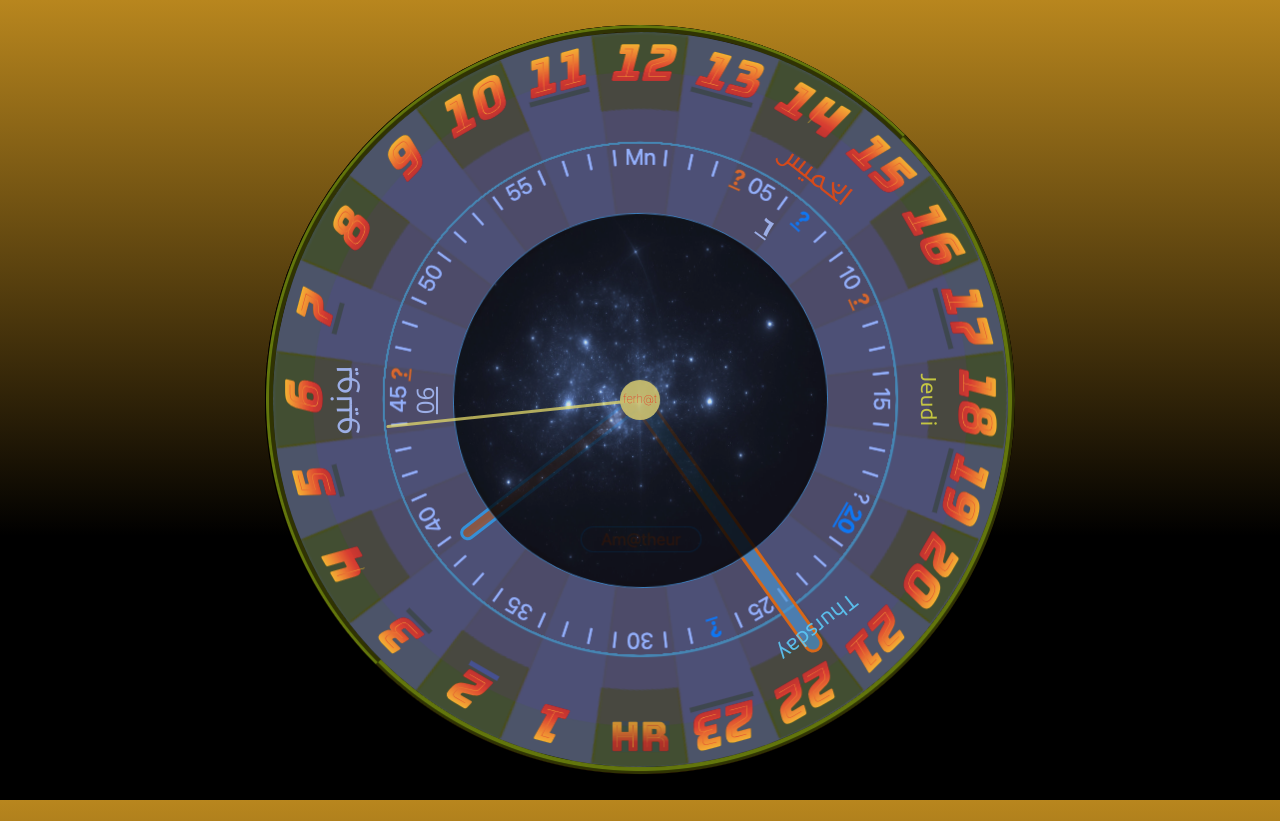
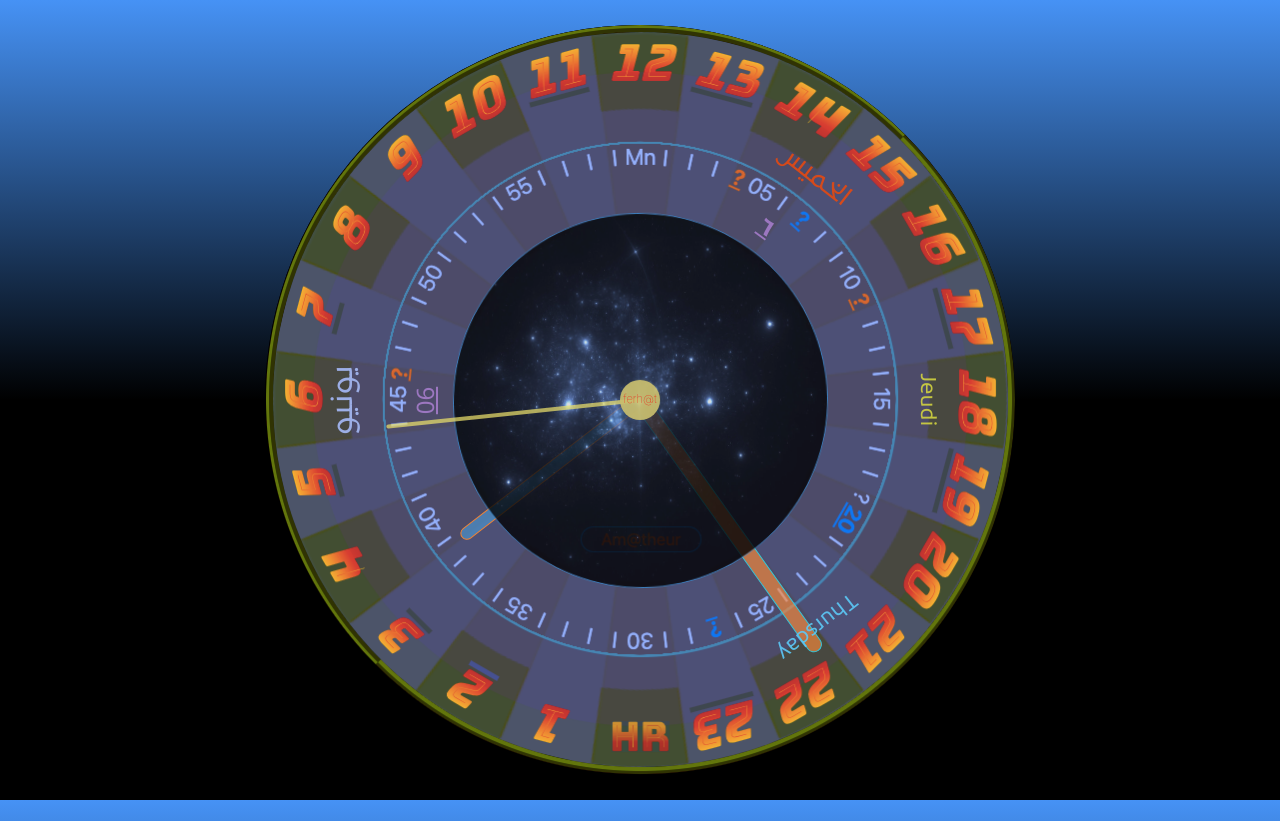
Before and after one commit to Ferroxy/ferrOxy, a plain HTML site: page index.html in a window 1280 px wide. Drawn offline with Linux system fonts and the light colour scheme.

Commit message:
cielbleu

```diff
--- a/style.css
+++ b/style.css
@@ -20,7 +20,7 @@ body {
     margin: 0;
     padding: 0;
     background: rgb(0, 0, 0);
-    background: linear-gradient(0deg, rgba(0, 0, 0, 1) 33%, rgb(184 134 30) 100%);
+    background: linear-gradient(0deg, rgba(0, 0, 0, 1) 50%, rgb(70, 146, 245) 100%);
     font-family: -apple-system, BlinkMacSystemFont, 'Segoe UI', Roboto,
         Oxygen, Ubuntu, Cantarell,
         'Open Sans', 'Helvetica Neue',
@@ -106,7 +106,7 @@ body {
     border: 1px solid #d84a2f7a;
     border-radius: 1.5em;
 } */
-
+/*
 .datfr {
     position: absolute;
     left: 41.8%;
@@ -117,7 +117,7 @@ body {
     padding: 2px 20px;
     border: 1px solid #3590d8;
     border-radius: 1.5em;
-}
+} */
 
 .calend {
     font-family: arabFont;
@@ -128,15 +128,16 @@ body {
 .calend .jj {
     --rotation: 0;
     position: absolute;
+    left: 19%;
+    bottom: 19%;
     width: 62%;
     height: 62%;
     font-family: 'Segoe UI', Tahoma, Geneva, Verdana, sans-serif;
     font-size: 1.5rem;
     color: #9caee6;
+    border-radius: 50%;
+    color: rgb(156, 119, 192);
     text-decoration: underline;
-    border-radius: 50%;
-    left: 19%;
-    bottom: 19%;
     transform: rotate(calc(var(--rotation) * 6deg));
 }
 
@@ -168,25 +169,26 @@ body {
     border-top-right-radius: 10px;
     transform-origin: bottom;
     transform: translateX(-50%) rotate(calc(var(--rotation) * 6deg));
+
 }
 
 
 .clock .hand.hour {
-    width: 19px;
+    width: 16px;
     height: 41%;
-    background-color: #4b96d3aa;
-    border: 3px solid #d66719
+    background-color: #fa8b3ca7;
+    border: 1px solid #35c5d8;
 }
 
 .clock .hand.minute {
-    width: 15px;
+    width: 13px;
     height: 30%;
-    background-color: #d668196c;
-    border: 3px solid #3590d8;
+    background-color: #4b96d3aa;
+    border: 1px solid #f18334
 }
 
 .clock .hand.second {
-    width: 3px;
+    width: 4px;
     height: 34%;
     background-color: rgb(234 223 107 / 72%);
     transform: translateX(-50%) rotate(calc(var(--rotation) * 1deg));
```
Also changed, not shown: 1 other file.
